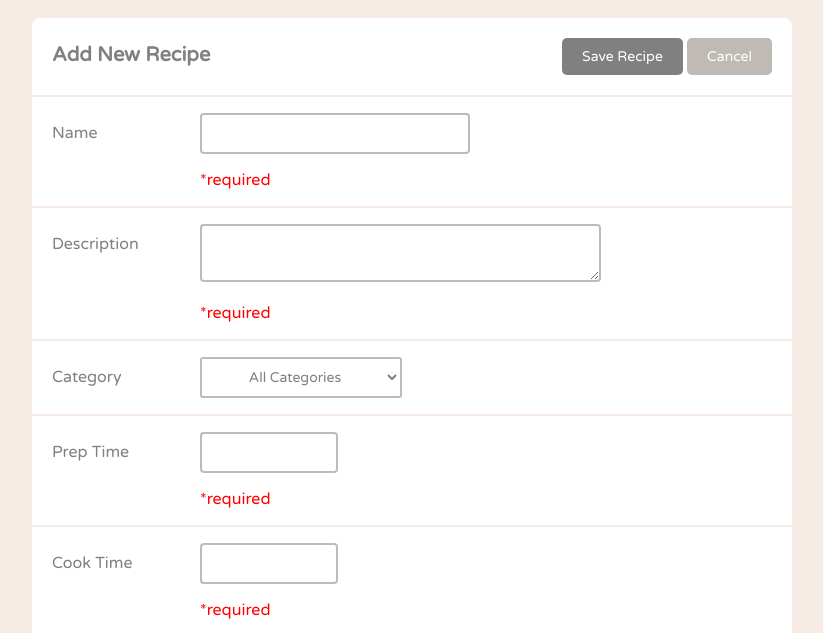
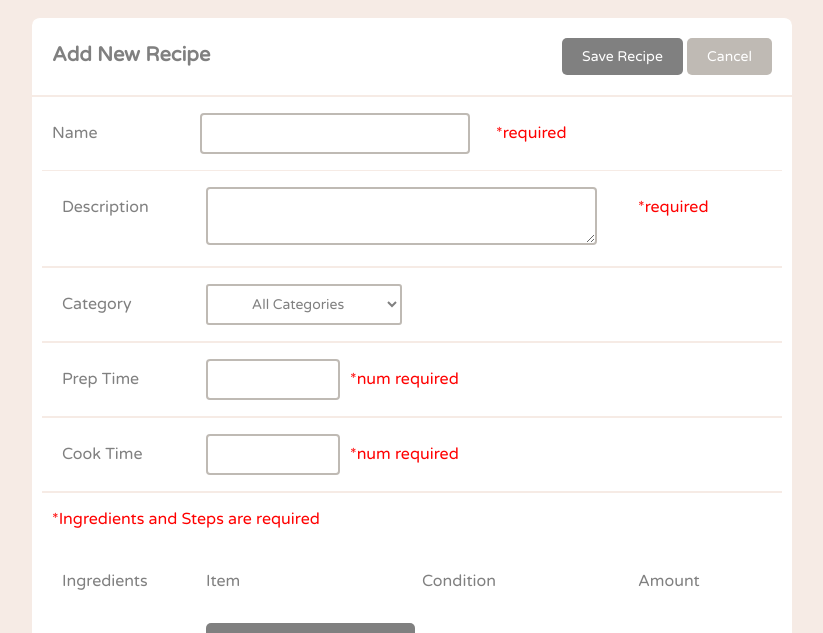
Before and after one commit to thebluecow/single-page-application-with-angularjs-v1, a website: page public/index.html at #!/super in a window 1280 px wide. Shown: the part 148-781 px from the top of the page, without its empty margins (228-1051 px from the left). Drawn offline with nearby package versions, Linux system fonts and the light colour scheme; some packages are replaced by stand-ins of ours; no server answers.

Commit message:
added validation on number fields
validated number fields so that they do not accept text values since
that will cause the record to be created without an _id.

```diff
--- a/public/controllers/RecipeDetailController.js
+++ b/public/controllers/RecipeDetailController.js
@@ -5,7 +5,7 @@ angular.module('app')
 
 		let path = $location.path().split('/');
 		let id = path[path.length - 1];
-		vm.error = false;
+		vm.error = true;
 
 		// set up page variables
 		vm.categories = {};
@@ -101,6 +101,7 @@ angular.module('app')
 		// set the recipe so that it's seen as being edited
 		vm.setCurrentRecipe = function (recipe) {
 			vm.new = false;
+			vm.error = false;
 			vm.editedRecipe = angular.copy(recipe);
 		};
 
--- a/public/directives/app.js
+++ b/public/directives/app.js
@@ -5,7 +5,8 @@
 'use strict';
 
 angular.module('app')
-.directive('ngConfirmClick', [
+
+	.directive('ngConfirmClick', [
     function(){
         return {
             link: function (scope, element, attr) {
@@ -16,7 +17,28 @@ angular.module('app')
                         scope.$eval(clickAction)
                     }
                 });
-            }
+            },
+
         };
 	}])
+
+	// https://stackoverflow.com/questions/15554915/angular-directive-ignore-non-numeric-input
+	.directive('numbersOnly', [
+	function() {
+    return function(scope, element, attrs) {
+
+        var keyCode = [8, 9, 37, 39, 48, 49, 50, 51, 52, 53, 54, 55, 56, 57, 96, 97, 98, 99, 100, 101, 102, 103, 104, 105, 110];
+        element.bind("keydown", function(event) {
+            //console.log($.inArray(event.which,keyCode));
+            if ($.inArray(event.which, keyCode) === -1) {
+                scope.$apply(function() {
+                    scope.$eval(attrs.onlyNum);
+                    event.preventDefault();
+                });
+                event.preventDefault();
+            }
+
+        });
+    };
+	}])
 })();
--- a/public/templates/recipe-detail.html
+++ b/public/templates/recipe-detail.html
@@ -11,7 +11,7 @@
     <div class="flush-right">
       <!-- TODO Add directives to both the "Save Recipe" and "Cancel"
         buttons in order to handle user clicks. -->
-      <button ng-click="vm.add(vm.editedRecipe)">Save Recipe</button>
+      <button ng-click="vm.add(vm.editedRecipe)" ng-disabled="form.$invalid && vm.error">Save Recipe</button>
       <button class="secondary" ng-click="vm.go('/')">Cancel</button>
     </div>
   </div>
@@ -29,12 +29,13 @@
       <!-- TODO Add a directive to this input element to bind its value
         to the recipe model's `name` property. -->
       <input type="text" name="name" ng-model="vm.editedRecipe.name" required>
-    <div role="alert">
-    	<span class="error" ng-show="form.name.$error.required">*required</span>
-  	</div>
     </p>
 </div>
-</div>
+<div class="grid-20">
+    <p class="label-spacing">
+      <label class="error" ng-show="form.name.$error.required"> *required</label>
+    </p>
+	</div>
 <div class="clear"></div>
 
 <div class="grid-100 row">
@@ -48,11 +49,13 @@
       <!-- TODO Add a directive to this textarea element to bind its content
         to the recipe model's `description` property. -->
       <textarea name="description" ng-model="vm.editedRecipe.description" required></textarea>
-      <div role="alert">
-    	<span class="error" ng-show="form.description.$error.required">*required</span>
-  	</div>
     </p>
   </div>
+  <div class="grid-20">
+    <p class="label-spacing">
+      <label class="error" ng-show="form.description.$error.required"> *required</label>
+    </p>
+	</div>
 </div>
 <div class="clear"></div>
 
@@ -85,10 +88,12 @@
     <p>
       <!-- TODO Add a directive to this input element to bind its value
         to the recipe model's `prepTime` property. -->
-      <input type="number" name="prepTime" ng-model="vm.editedRecipe.prepTime" required>
-      <div role="alert">
-    	<span class="error" ng-show="form.prepTime.$error.required">*required</span>
-  	</div>
+      <input type="number" numbers-only name="prepTime" ng-pattern="/^(\d)+$/" ng-model="vm.editedRecipe.prepTime" required>
+    </p>
+  </div>
+    <div class="grid-20">
+    <p class="label-spacing">
+      <label class="error" ng-show="form.prepTime.$invalid"> *num required</label>
     </p>
   </div>
 </div>
@@ -104,10 +109,12 @@
     <p>
       <!-- TODO Add a directive to this input element to bind its value
         to the recipe model's `cookTime` property. -->
-      <input type="number" name="cookTime" ng-model="vm.editedRecipe.cookTime" required>
-      <div role="alert">
-    	<span class="error" ng-show="form.cookTime.$error.required">*required</span>
-  	</div>
+      <input type="number" numbers-only name="cookTime" ng-pattern="/^(\d)+$/" ng-model="vm.editedRecipe.cookTime" required>
+    </p>
+  </div>
+  <div class="grid-20">
+    <p class="label-spacing">
+      <label class="error" ng-show="form.cookTime.$invalid"> *num required</label>
     </p>
   </div>
 </div>
```
